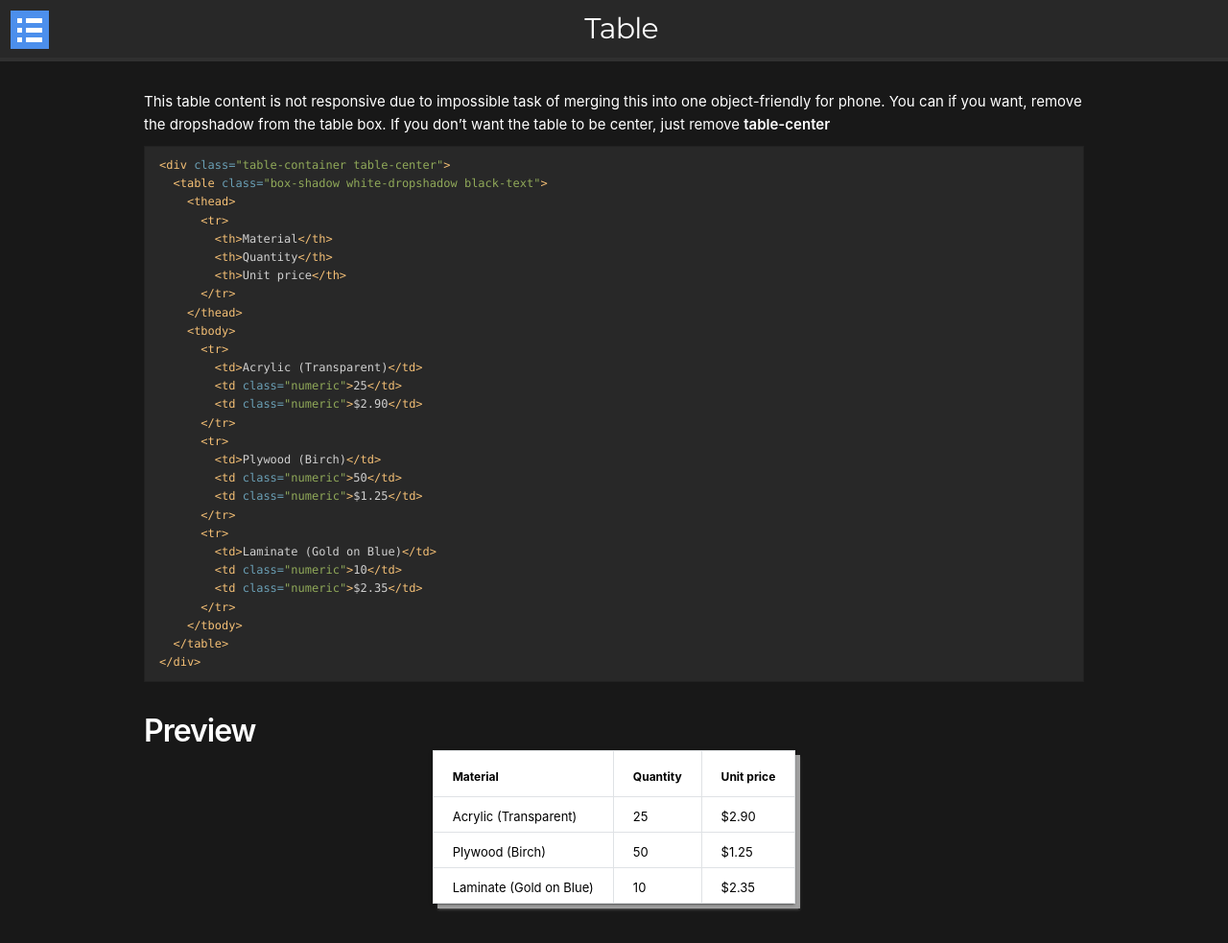
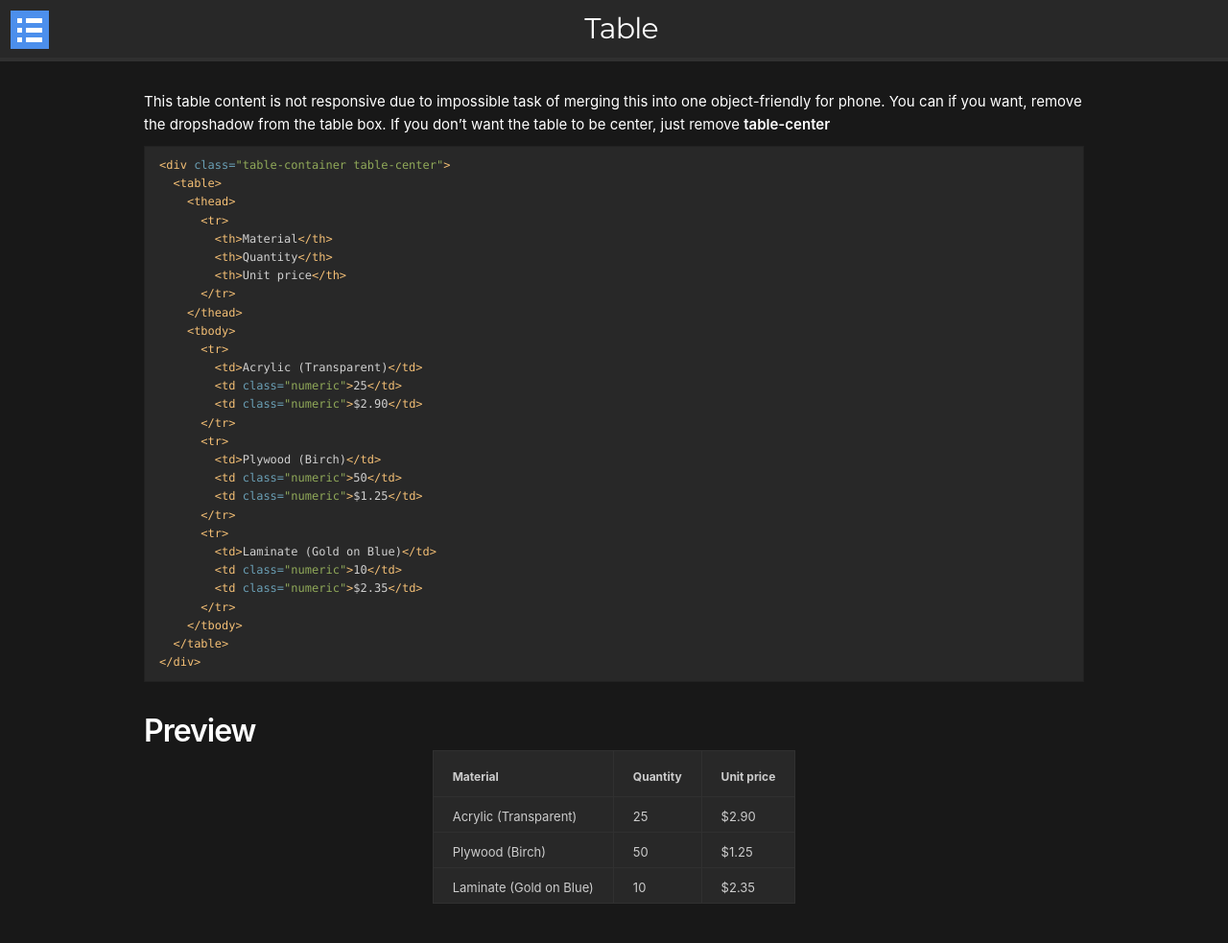
Before and after one commit to AlexFlipnote/Modesta, a Jekyll site: the page built from _pages/docs/table.md, in a window 1280 px wide. Shown: the whole page at 96% size. Built offline with Jekyll 4.4.1, drawn with Linux system fonts in a browser that asks for light colours.

Commit message:
Better table layout

````diff
--- a/_pages/docs/table.md
+++ b/_pages/docs/table.md
@@ -10,7 +10,7 @@ You can if you want, remove the dropshadow from the table box.
 If you don't want the table to be center, just remove **table-center**
 ```html
 <div class="table-container table-center">
-  <table class="box-shadow white-dropshadow black-text">
+  <table>
     <thead>
       <tr>
         <th>Material</th>
@@ -41,7 +41,7 @@ If you don't want the table to be center, just remove **table-center**
 
 # Preview
 <div class="table-container table-center">
-  <table class="box-shadow white-dropshadow black-text">
+  <table>
     <thead>
       <tr>
         <th>Material</th>
--- a/scss/components/_objects.scss
+++ b/scss/components/_objects.scss
@@ -184,7 +184,8 @@ $workcard-width: 330px;
   text-align: left;
 
   table {
-    border: 1px solid rgba(0, 0, 0, .12);
+    background: $primary;
+    border: 1px solid $secondary;
     border-collapse: collapse;
     font-size: 13px;
     margin: 0;
@@ -196,11 +197,12 @@ $workcard-width: 330px;
     width: auto;
 
     tr {
-      border: 1px solid #ddd;
+      border: 1px solid $secondary;
       padding: 5px;
     }
 
     th, td {
+      border: 1px solid $secondary;
       padding: 12px 20px;
       padding-bottom: 8px;
     }
````
Also changed, not shown: css/modesta.min.css.
